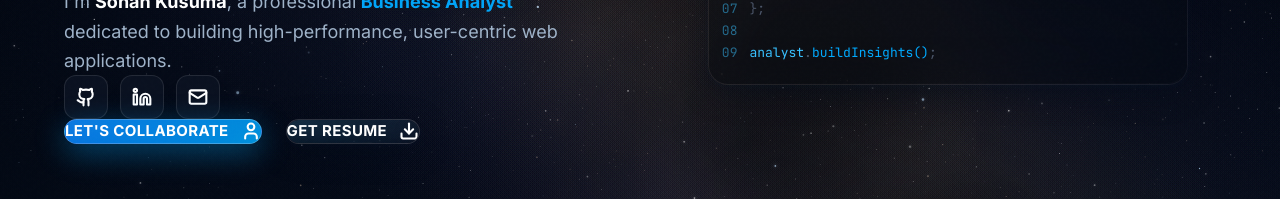
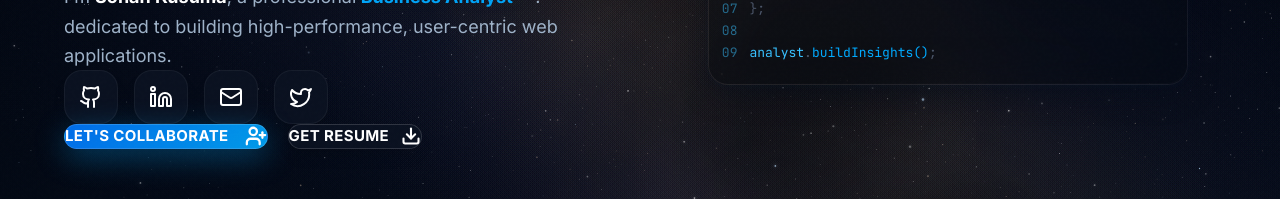
Before and after one commit to sohankusumaukjobs/portfolio, a Next.js app: page / in a window 1280 px wide. Shown: the part 457-656 px from the top of the page. Built offline with nearby package versions, Linux system fonts and the light colour scheme.

Commit message:
style: apply iOS style button system geometry to Hero and Footer

```diff
--- a/src/components/Footer.tsx
+++ b/src/components/Footer.tsx
@@ -1,6 +1,6 @@
 "use client";
 
-import { Github, Linkedin, Mail, Phone, ArrowUp } from "lucide-react";
+import { Github, Linkedin, Mail, Phone, ArrowUp, Twitter } from "lucide-react";
 import Image from "next/image";
 import { personalInfo, navLinks } from "@/data/resume";
 
@@ -36,14 +36,15 @@ export default function Footer() {
                                 { icon: Github, href: personalInfo.github, label: "GitHub" },
                                 { icon: Linkedin, href: personalInfo.linkedin, label: "LinkedIn" },
                                 { icon: Mail, href: `mailto:${personalInfo.email}`, label: "Email" },
+                                { icon: Twitter, href: "https://twitter.com", label: "Twitter" },
                             ].map(({ icon: Icon, href, label }) => (
                                 <a
-                                    key={href}
+                                    key={label}
                                     href={href}
                                     target="_blank"
                                     rel="noopener noreferrer"
                                     aria-label={label}
-                                    className="flex items-center justify-center w-11 h-11 rounded-xl border border-white/10 bg-[#0a1120] hover:bg-[#1a253a] hover:border-white/20 transition-all duration-300 shadow-lg"
+                                    className="flex items-center justify-center w-[54px] h-[54px] rounded-[18px] border border-white/5 bg-[#0a1120] hover:bg-[#1a253a] hover:border-white/10 transition-all duration-300 shadow-lg"
                                     onMouseEnter={(e) => {
                                         e.currentTarget.style.transform = "translateY(-4px)";
                                         e.currentTarget.style.boxShadow = "var(--shadow-1), 0 10px 20px rgba(0,160,255,0.15)";
@@ -55,7 +56,7 @@ export default function Footer() {
                                         e.currentTarget.style.color = "#9fb3c9";
                                     }}
                                 >
-                                    <Icon size={20} className="text-current" strokeWidth={2.5} />
+                                    <Icon size={24} className="text-current" strokeWidth={2} />
                                 </a>
                             ))}
                         </div>
--- a/src/components/Hero.tsx
+++ b/src/components/Hero.tsx
@@ -2,7 +2,7 @@
 
 import { useCallback, useRef, useEffect, useState } from "react";
 import { motion, useReducedMotion, AnimatePresence } from "framer-motion";
-import { Github, Linkedin, Mail, Download, ArrowDown, User } from "lucide-react";
+import { Github, Linkedin, Mail, Download, ArrowDown, UserPlus, Twitter } from "lucide-react";
 import { personalInfo, codeSnippet } from "@/data/resume";
 
 /* ─── syntax-highlighting helpers ──────────────────────── */
@@ -295,12 +295,13 @@ export default function Hero() {
                         initial={{ opacity: 0, y: 10 }}
                         animate={{ opacity: 1, y: 0 }}
                         transition={{ duration: 0.5, delay: 0.3 }}
-                        className="flex items-center gap-3 mb-8"
+                        className="flex items-center gap-4 mb-8"
                     >
                         {[
                             { icon: Github, href: personalInfo.github, label: "GitHub" },
                             { icon: Linkedin, href: personalInfo.linkedin, label: "LinkedIn" },
                             { icon: Mail, href: `mailto:${personalInfo.email}`, label: "Email" },
+                            { icon: Twitter, href: "https://twitter.com", label: "Twitter" },
                         ].map(({ icon: Icon, href, label }) => (
                             <a
                                 key={label}
@@ -308,7 +309,7 @@ export default function Hero() {
                                 target="_blank"
                                 rel="noopener noreferrer"
                                 aria-label={label}
-                                className="flex items-center justify-center w-11 h-11 rounded-xl border border-white/10 bg-[#0a1120] hover:bg-[#1a253a] hover:border-white/20 transition-all duration-300 shadow-lg"
+                                className="flex items-center justify-center w-[54px] h-[54px] rounded-[18px] border border-white/5 bg-[#0a1120] hover:bg-[#1a253a] hover:border-white/10 transition-all duration-300 shadow-lg"
                                 onMouseEnter={(e) => {
                                     e.currentTarget.style.transform = "translateY(-4px)";
                                     e.currentTarget.style.boxShadow = "var(--shadow-1), 0 10px 20px rgba(0,160,255,0.15)";
@@ -318,7 +319,7 @@ export default function Hero() {
                                     e.currentTarget.style.boxShadow = "var(--shadow-1), 0 2px 8px rgba(0,0,0,0.5)";
                                 }}
                             >
-                                <Icon size={20} className="text-white" strokeWidth={2.5} />
+                                <Icon size={24} className="text-white" strokeWidth={2} />
                             </a>
                         ))}
                     </motion.div>
@@ -328,29 +329,29 @@ export default function Hero() {
                         initial={{ opacity: 0, y: 10 }}
                         animate={{ opacity: 1, y: 0 }}
                         transition={{ duration: 0.5, delay: 0.4 }}
-                        className="flex flex-col sm:flex-row flex-wrap gap-5 sm:gap-6 w-full sm:w-auto"
+                        className="flex flex-col sm:flex-row flex-wrap gap-5 w-full sm:w-auto"
                     >
                         <a
                             href="#contact"
-                            className="flex items-center justify-center sm:justify-start gap-3 px-8 py-4 rounded-full text-[15px] font-bold text-white tracking-wide transition-all duration-300 hover:scale-[1.02] w-full sm:w-auto text-center glass"
+                            className="flex items-center justify-center sm:justify-start gap-4 px-9 py-4 rounded-[22px] text-[15px] font-bold text-white tracking-wide transition-all duration-300 hover:scale-[1.02] w-full sm:w-auto text-center"
                             style={{
-                                background: "linear-gradient(135deg, rgba(0, 119, 255, 0.85), rgba(0, 170, 255, 0.85))",
-                                boxShadow: "0 8px 30px rgba(0, 170, 255, 0.4)",
-                                border: "1px solid rgba(255, 255, 255, 0.25)"
+                                background: "linear-gradient(135deg, rgba(0, 119, 255, 0.9), rgba(0, 170, 255, 0.9))",
+                                boxShadow: "0 8px 30px rgba(0, 170, 255, 0.35)",
+                                border: "1px solid rgba(255, 255, 255, 0.15)"
                             }}
                         >
-                            LET'S COLLABORATE <User size={20} strokeWidth={2.5} />
+                            LET'S COLLABORATE <UserPlus size={22} className="ml-1" strokeWidth={2.5} />
                         </a>
                         <a
                             href="/resume.pdf"
                             target="_blank"
                             rel="noopener noreferrer"
-                            className="glass flex items-center justify-center sm:justify-start gap-3 px-8 py-4 rounded-full text-[15px] font-bold text-white tracking-wide transition-all duration-300 hover:bg-white/5 shadow-lg w-full sm:w-auto text-center"
+                            className="flex items-center justify-center sm:justify-start gap-3 px-9 py-4 rounded-[22px] text-[15px] font-bold text-white tracking-wide transition-all duration-300 hover:bg-white/5 shadow-lg w-full sm:w-auto text-center bg-[#0a1120]"
                             style={{
                                 border: "1px solid rgba(255, 255, 255, 0.15)"
                             }}
                         >
-                            GET RESUME <Download size={20} strokeWidth={2.5} />
+                            GET RESUME <Download size={20} className="ml-1" strokeWidth={2.5} />
                         </a>
                     </motion.div>
                 </div>
```
